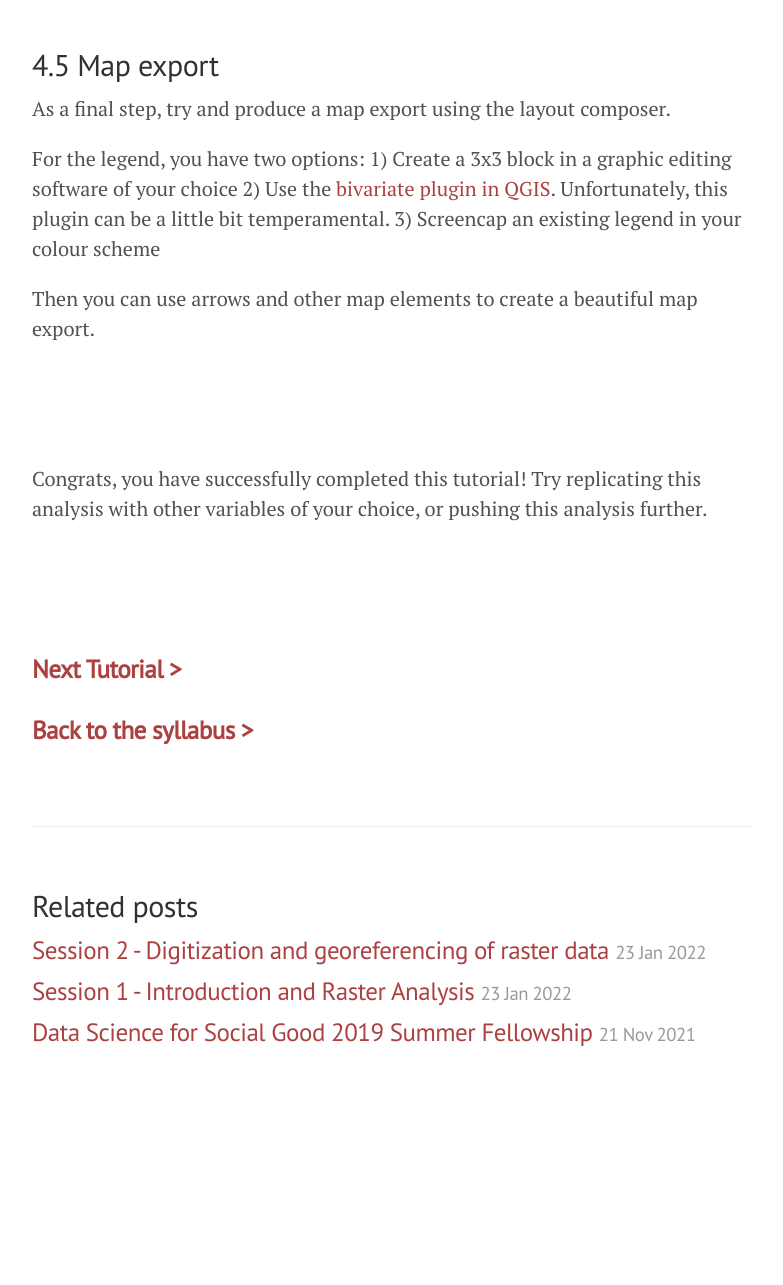
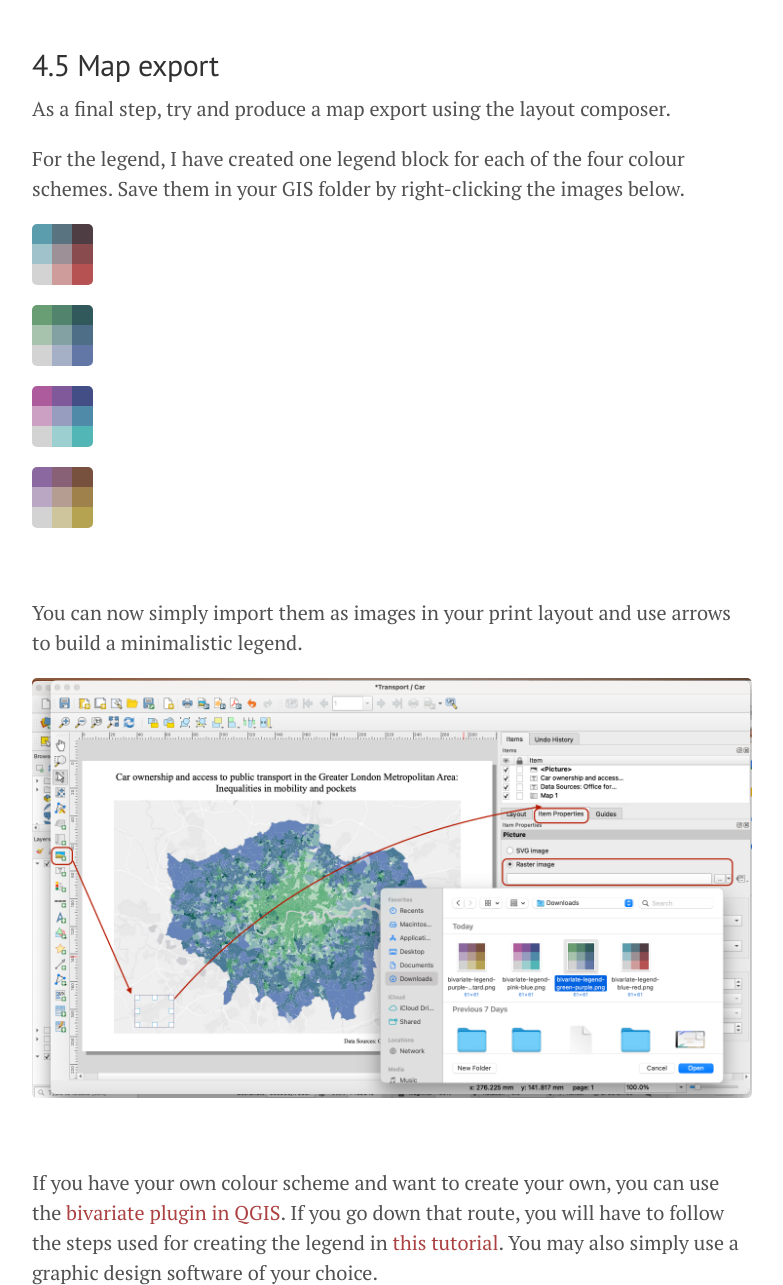
Before and after one commit to raphaelleroffo/raphaelleroffo.github.io, a Jekyll site: the page built from _posts/2022-01-23-advanced-tutorial3.md, in a window 1280 px wide and 1400 px high, scrolled down 21491 px, cut to the strip 115-1400 px from the top of the window. Shown: the whole strip, without its empty margins (248-1031 px from the left). Built offline with Jekyll 4.4.1, drawn with Linux system fonts in a browser that asks for light colours; before the commit the page ends 22714 px from its top, so only the background shows below that; some of the changed text lies outside the part shown.

Commit message:
bivariate choropleth legend

```diff
--- a/_posts/2022-01-23-advanced-tutorial3.md
+++ b/_posts/2022-01-23-advanced-tutorial3.md
@@ -10,7 +10,7 @@ Lecturer: Raphaëlle Roffo
 
 &nbsp;
 
-## I. Session 2 Overview
+## I. Session 3 Overview
 
 **Download the [slides](../../../../docs/assets/pdf/advanced-session3-getec2022.pdf)**
 
@@ -287,20 +287,42 @@ The map we obtain is in line with the hypothesis we initially formulated. In wea
 
 As a final step, try and produce a map export using the layout composer.
 
-For the legend, you have two options:
-1) Create a 3x3 block in a graphic editing software of your choice
-2) Use the [bivariate plugin in QGIS](https://plugins.qgis.org/plugins/BivariateLegend/). Unfortunately, this plugin can be a little bit temperamental.
-3) Screencap an existing legend in your colour scheme
+For the legend, I have created one legend block for each of the four colour schemes. Save them in your GIS folder by right-clicking the images below.
+
+
+<img src="../../../../docs/assets/images/bivariate-legend-blue-red.png" width="61">
+
+<img src="../../../../docs/assets/images/bivariate-legend-green-purple.png" width="61">
+
+<img src="../../../../docs/assets/images/bivariate-legend-pink-blue.png" width="61">
+
+<img src="../../../../docs/assets/images/bivariate-legend-purple-mustard.png" width="61">
+&nbsp;
+
+
+You can now simply import them as images in your print layout and use arrows to build a minimalistic legend.
+
+<img src="../../../../docs/assets/images/adv3-23.png" width="800">
+
+&nbsp;
+
+If you have your own colour scheme and want to create your own, you can use the [bivariate plugin in QGIS](https://plugins.qgis.org/plugins/BivariateLegend/). If you go down that route, you will have to follow the steps used for creating the legend in [this tutorial](https://bnhr.xyz/2019/09/15/bivariate-choropleths-in-qgis.html). You may also simply use a graphic design software of your choice.
 
 
 Then you can use arrows and other map elements to create a beautiful map export.
 
-&nbsp;
-
+<img src="../../../../docs/assets/images/adv3-23.png" width="800">
 
 &nbsp;
 
 Congrats, you have successfully completed this tutorial! Try replicating this analysis with other variables of your choice, or pushing this analysis further.
+
+### Final note:
+
+If you wanted to build a bivariate choropleth in R using `ggplot` and `sf`, you could do so by following this [great tutorial](https://timogrossenbacher.ch/2019/04/bivariate-maps-with-ggplot2-and-sf/).
+
+
+
 
 &nbsp;
 
```
Also changed, not shown: docs/assets/images/adv3-23.png (added), docs/assets/images/bivariate-legend-blue-red.png (added), docs/assets/images/bivariate-legend-green-purple.png (added), docs/assets/images/bivariate-legend-pink-blue.png (added), docs/assets/images/bivariate-legend-purple-mustard.png (added), 2 other files.
